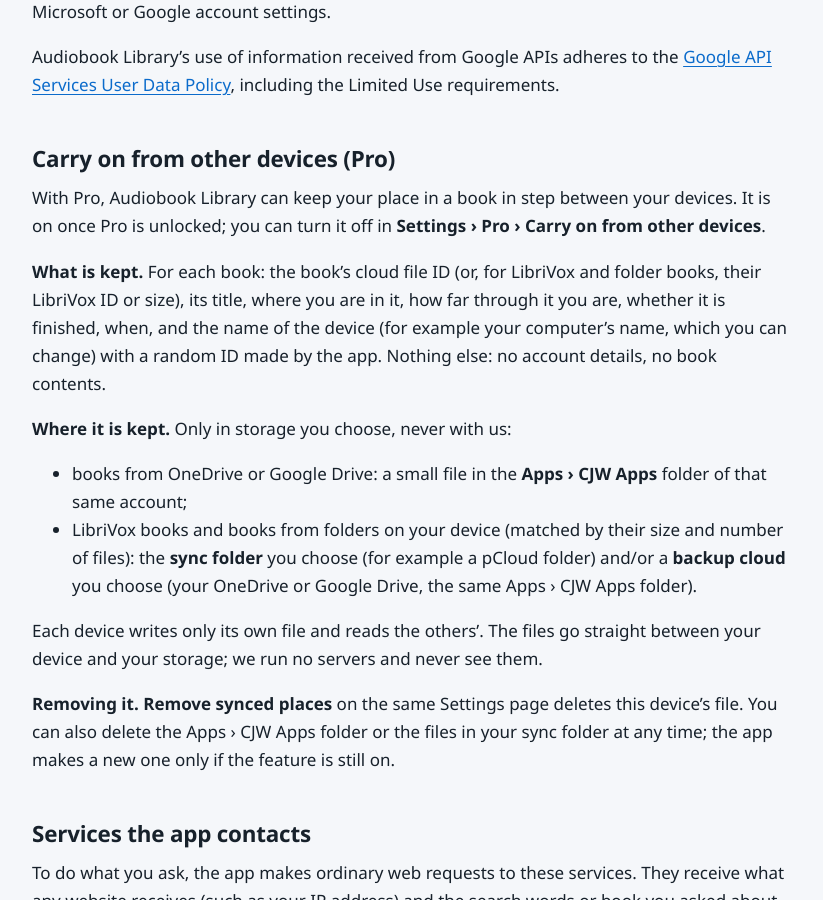
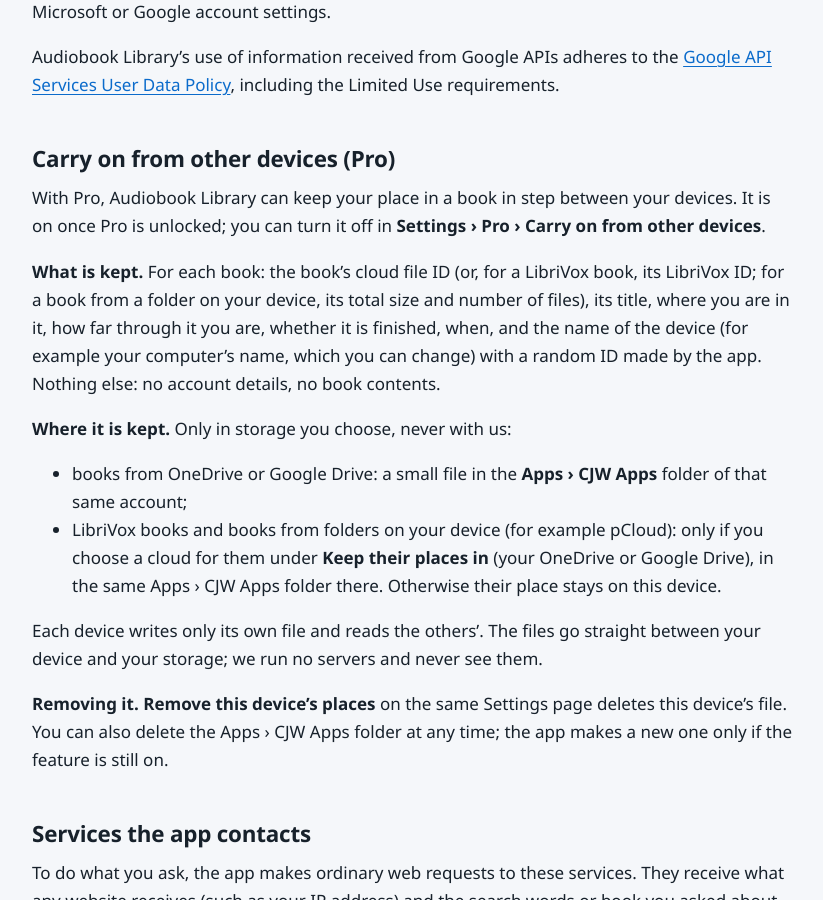
Before and after one commit to cjw-code71/cjw-apps, a Jekyll site: the page built from audiobook-library/privacy.md, in a window 1280 px wide and 900 px high, scrolled down 1114 px. Shown: the whole window, without its empty margins (108-931 px from the left). Built offline with Jekyll 4.4.1, drawn with Linux system fonts in a browser that asks for light colours; some of the changed text lies outside the part shown.

Commit message:
Carry on from other devices: no sync folder (dropped 25 Nov); folder and LibriVox books keep their place in the cloud chosen under Keep their places in; button named as in the apps (Remove this device's places); dated 26 November 2026
Co-Authored-By: Claude Opus 5.5 <noreply@anthropic.com>

```diff
--- a/audiobook-library/privacy.md
+++ b/audiobook-library/privacy.md
@@ -59,7 +59,8 @@ With Pro, Audiobook Library can keep your place in a book in step between your
 devices. It is on once Pro is unlocked; you can turn it off in
 **Settings › Pro › Carry on from other devices**.
 
-**What is kept.** For each book: the book's cloud file ID (or, for LibriVox and folder books, their LibriVox ID or size),
+**What is kept.** For each book: the book's cloud file ID (or, for a LibriVox book, its LibriVox ID; for a book from a folder on
+your device, its total size and number of files),
 its title, where you are in it, how far through it you are, whether it is
 finished, when, and the name of the device (for example your computer's
 name, which you can change) with a random ID made by the app. Nothing
@@ -69,18 +70,19 @@ else: no account details, no book contents.
 
 - books from OneDrive or Google Drive: a small file in the **Apps › CJW
   Apps** folder of that same account;
-- LibriVox books and books from folders on your device (matched by their size and number of files): the **sync folder** you choose (for example a pCloud
-  folder) and/or a **backup cloud** you choose (your OneDrive or Google
-  Drive, the same Apps › CJW Apps folder).
+- LibriVox books and books from folders on your device (for example
+  pCloud): only if you choose a cloud for them under **Keep their places
+  in** (your OneDrive or Google Drive), in the same Apps › CJW Apps folder
+  there. Otherwise their place stays on this device.
 
 Each device writes only its own file and reads the others'. The files go
 straight between your device and your storage; we run no servers and
 never see them.
 
-**Removing it.** **Remove synced places** on the same Settings page
-deletes this device's file. You can also delete the Apps › CJW Apps folder
-or the files in your sync folder at any time; the app makes a new one only
-if the feature is still on.
+**Removing it.** **Remove this device's places** on the same Settings
+page deletes this device's file. You can also delete the Apps › CJW Apps
+folder at any time; the app makes a new one only if the feature is still
+on.
 
 ## Services the app contacts
 
```
Also changed, not shown: other parts of audiobook-library/privacy.md (+1 -1 lines), ebook-ai-reader/privacy.md (+10 -9 lines), ebook-library/privacy.md (+10 -9 lines), privacy.md (+3 -3 lines).
